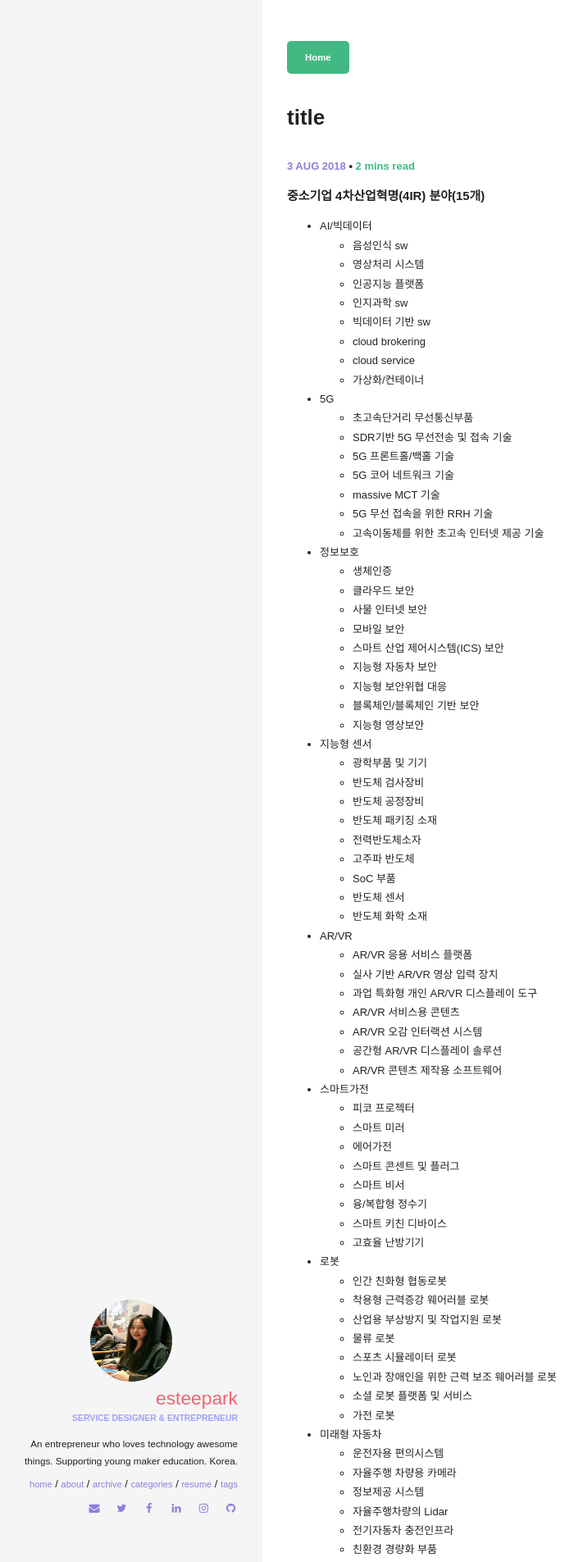
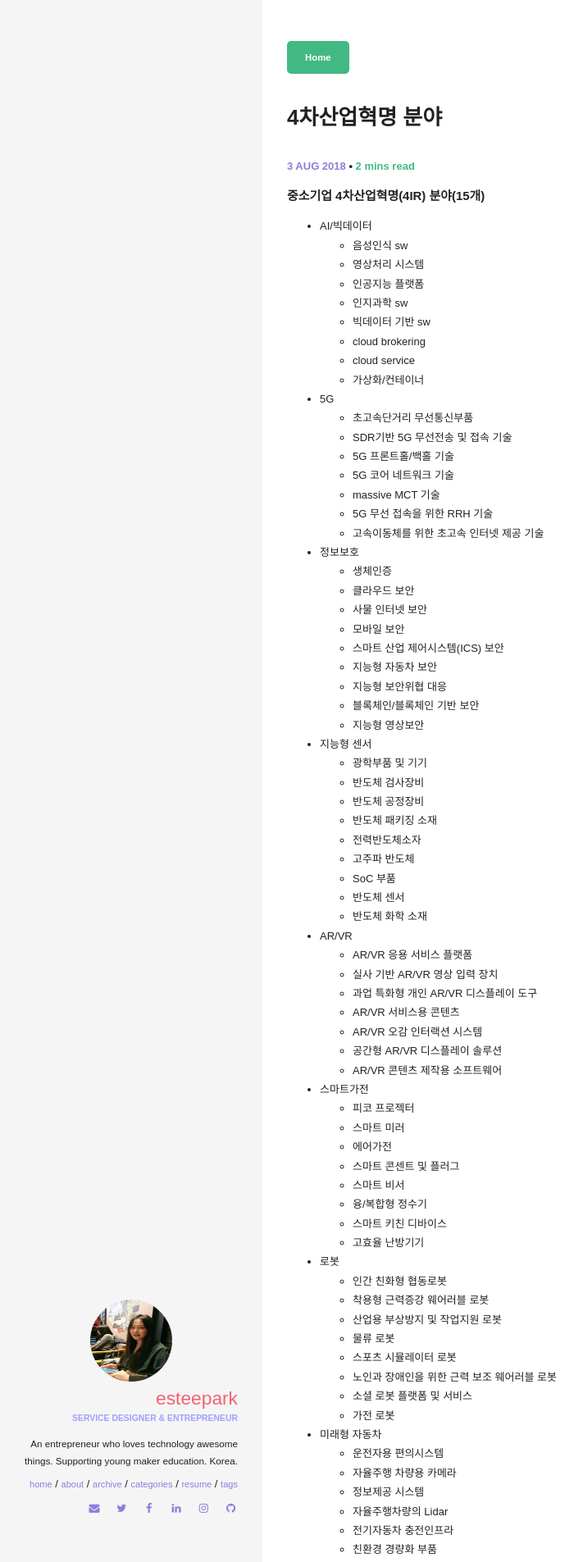
Before and after one commit to esteepark/esteepark.github.io, a Jekyll site: the page built from _posts/2018-08-03-biz_info.md, in a window 1280 px wide. Shown: the top 1905 px of the page at 82% size, without its empty margins (0-711 px from the left). Built offline with Jekyll 4.4.1, drawn with Linux system fonts in a browser that asks for light colours; comment, search, counter and statistics services are not loaded.

Commit message:
by esteepark

```diff
--- a/_posts/2018-08-03-biz_info.md
+++ b/_posts/2018-08-03-biz_info.md
@@ -1,6 +1,6 @@
 ---
 layout: post
-title: "title"
+title: "4차산업혁명 분야"
 excerpt: ""
 categories: [paragraph]
 date: 2018-08-03 00:00:00
```
